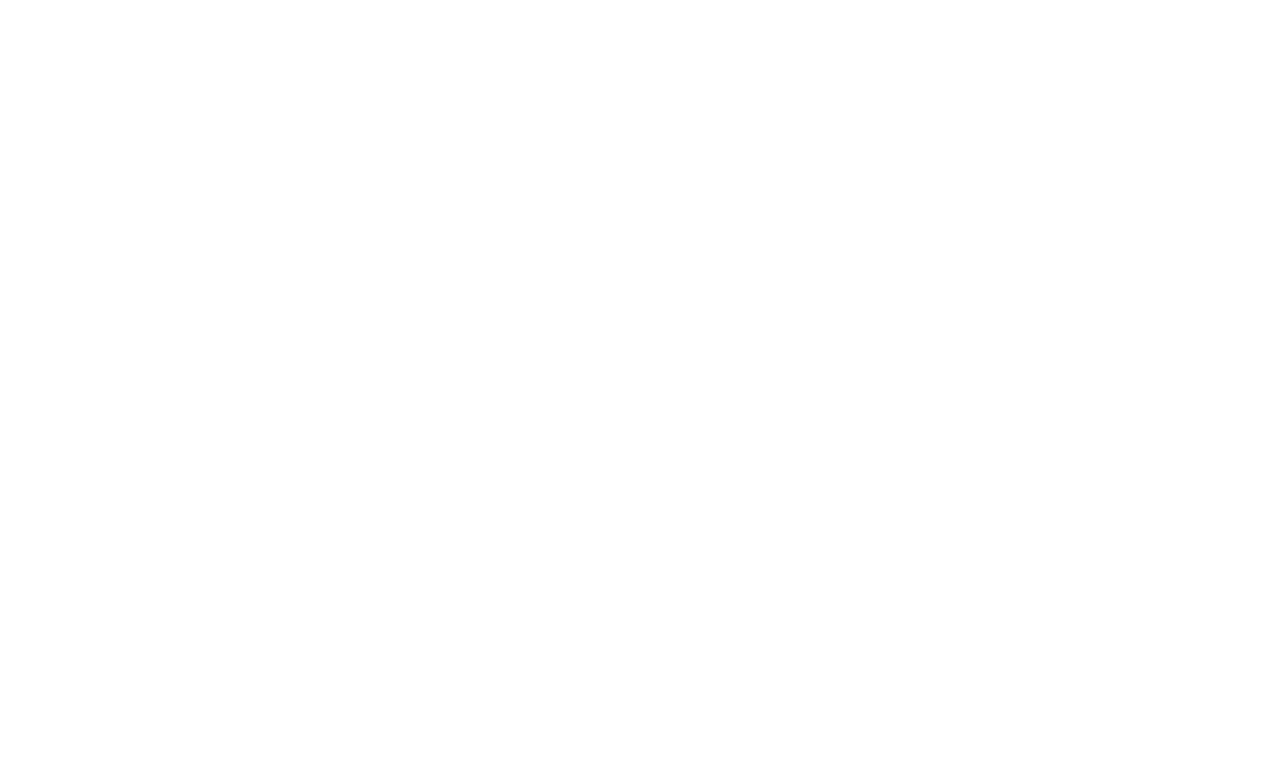
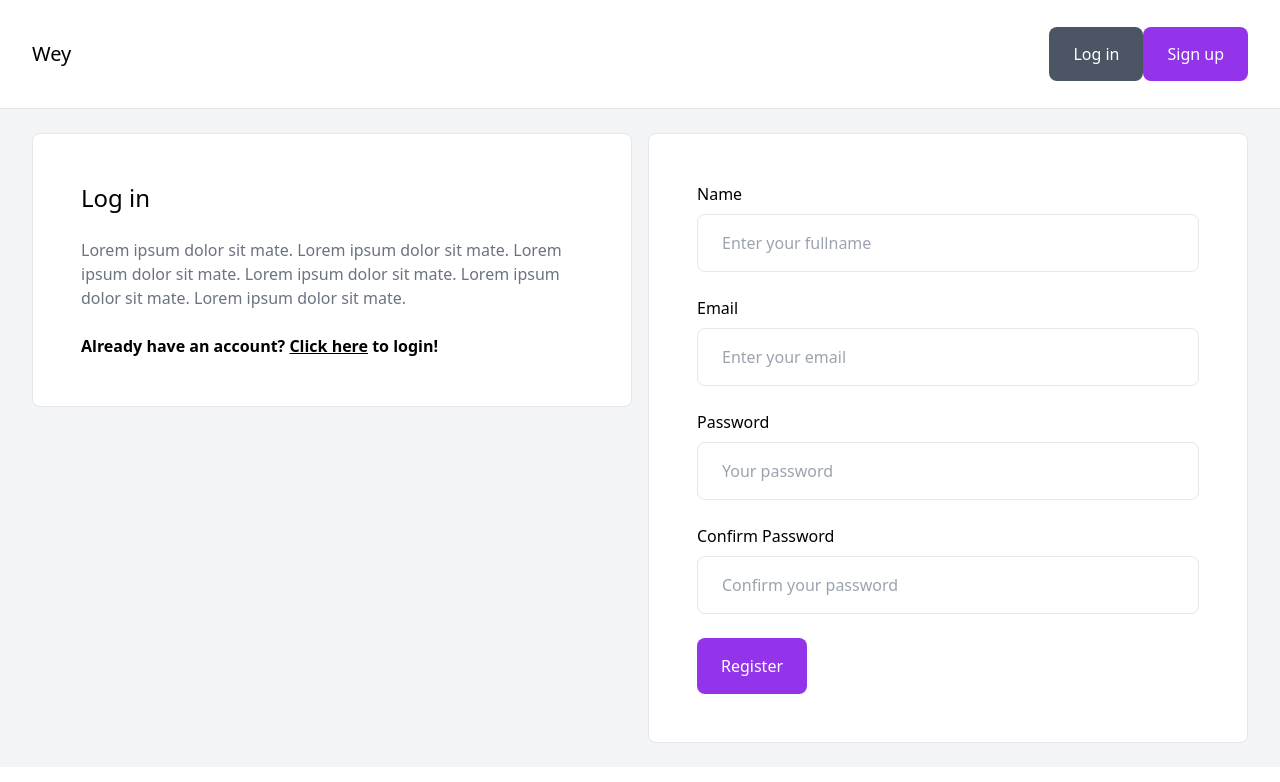
Before and after one commit to martin-creator/social_media_app, a Vue app in the folder social_frontend/: page /signup in a window 1280 px wide. Before the commit this address had no page. Shown: the top 782 px of the page. Built offline with nearby package versions, Linux system fonts and the light colour scheme.

Commit message:
Updated signup page

```diff
--- a/social_frontend/src/router/index.js
+++ b/social_frontend/src/router/index.js
@@ -1,5 +1,6 @@
 import { createRouter, createWebHistory } from 'vue-router'
 import HomeView from '../views/HomeView.vue'
+import SignupView from '../views/SignupView.vue'
 
 const router = createRouter({
   history: createWebHistory(import.meta.env.BASE_URL),
@@ -8,6 +9,11 @@ const router = createRouter({
       path: '/',
       name: 'home',
       component: HomeView
+    },
+    {
+      path: '/signup',
+      name: 'signup',
+      component: SignupView
     },
     {
       path: '/about',
--- a/social_frontend/src/views/SignupView.vue
+++ b/social_frontend/src/views/SignupView.vue
@@ -26,7 +26,7 @@
                         </p>
 
                         <p class="font-bold">
-                            Don't have an account? <a href="#" class="underline">Click here</a> to create one!
+                            Already have an account? <a href="#" class="underline">Click here</a> to login!
                         </p>
                     </div>
                 </div>
@@ -35,8 +35,13 @@
                     <div class="p-12 bg-white border border-gray-200 rounded-lg">
                         <form class="space-y-6">
                             <div>
-                                <label>E-mail</label><br>
-                                <input type="email" placeholder="Your e-mail address" class="w-full mt-2 py-4 px-6 border border-gray-200 rounded-lg">
+                                <label>Name</label><br>
+                                <input type="text" placeholder="Enter your fullname " class="w-full mt-2 py-4 px-6 border border-gray-200 rounded-lg">
+                            </div>
+
+                            <div>
+                                <label>Email</label><br>
+                                <input type="email" placeholder="Enter your email" class="w-full mt-2 py-4 px-6 border border-gray-200 rounded-lg">
                             </div>
 
                             <div>
@@ -45,7 +50,12 @@
                             </div>
 
                             <div>
-                                <button class="py-4 px-6 bg-purple-600 text-white rounded-lg">Log in</button>
+                                <label>Confirm Password</label><br>
+                                <input type="password" placeholder="Confirm your password" class="w-full mt-2 py-4 px-6 border border-gray-200 rounded-lg">
+                            </div>
+
+                            <div>
+                                <button class="py-4 px-6 bg-purple-600 text-white rounded-lg"> Register</button>
                             </div>
                         </form>
                     </div>
```
